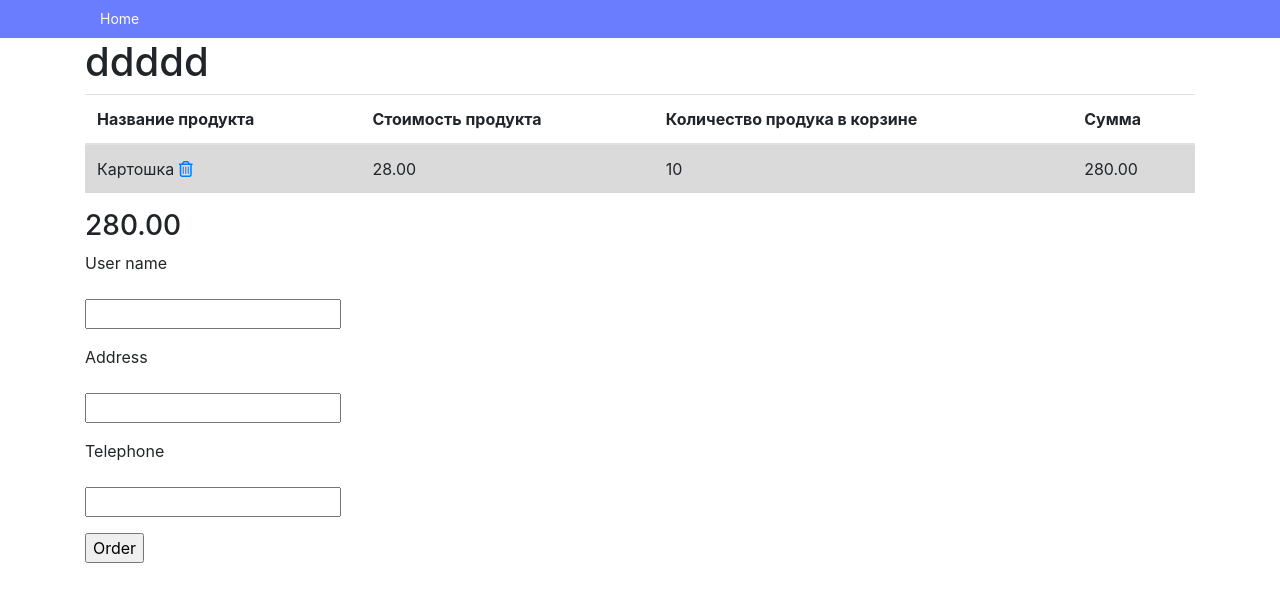
After one commit to insanboss/lab_48, a Django app: page /basket/ in a window 1280 px wide. The commit adds this page. Shown: the top 602 px of the page. Run offline with Django 3.2, Linux system fonts and the light colour scheme; data comes from the database, SQL or seed files in the repository; tables that the repository leaves empty hold one stand-in row (values such as "Sample post"); some libraries are stand-ins or nearby versions.

Commit message:
* Реализован сбор ответов

```diff
--- a/source/product_app/admin.py
+++ b/source/product_app/admin.py
@@ -1,6 +1,9 @@
 from django.contrib import admin
-from product_app.models import Product
+from product_app.models import Product, ProductOrder, Order
+
 # Register your models here.
 
 
 admin.site.register(Product)
+admin.site.register(ProductOrder)
+admin.site.register(Order)
--- a/source/product_app/forms.py
+++ b/source/product_app/forms.py
@@ -1,6 +1,6 @@
 from django import forms
 
-from product_app.models import Product
+from product_app.models import Product, Order
 
 
 class ProductForm(forms.ModelForm):
@@ -11,3 +11,10 @@ class ProductForm(forms.ModelForm):
 
 class SimpleSearchForm(forms.Form):
     search = forms.CharField(max_length=100, required=False, label="Найти")
+
+
+
+class User_data(forms.ModelForm):
+    class Meta:
+        model = Order
+        fields = ['user_name', 'address', 'telephone']
--- a/source/product_app/models.py
+++ b/source/product_app/models.py
@@ -1,13 +1,15 @@
 from django.db import models
 
 # Create your models here.
-category_choices = [('food', 'еда'), ('household_products', 'бытовые товары'), ('garden_staff', 'товары для огорода'), ('other', 'разное')]
+category_choices = [('food', 'еда'), ('household_products', 'бытовые товары'), ('garden_staff', 'товары для огорода'),
+                    ('other', 'разное')]
 
 
 class Product(models.Model):
     product = models.CharField(max_length=100, null=False, blank=False, verbose_name='Наименование товара')
     description = models.TextField(max_length=2000, null=True, blank=True, verbose_name='Описание товара')
-    categories = models.CharField(max_length=50, null=False, blank=False, choices=category_choices, default='other', verbose_name='категория')
+    categories = models.CharField(max_length=50, null=False, blank=False, choices=category_choices, default='other',
+                                  verbose_name='категория')
     remainder = models.PositiveIntegerField(verbose_name='остаток')
     cost = models.DecimalField(max_digits=7, decimal_places=2, verbose_name='стоимость')
 
@@ -16,4 +18,35 @@ class Product(models.Model):
 
 
 class Basket(models.Model):
-    quantity = models.PositiveIntegerField(verbose_name='количество продуктов в корзине')
+    product = models.ForeignKey("product_app.Product", on_delete=models.CASCADE, related_name='basket',
+                                verbose_name='продукт')
+    quantity = models.IntegerField(verbose_name='количество продуктов в корзине')
+
+    def get_total(self):
+        return self.quantity * self.product.cost
+
+    def __str__(self):
+        return "{}. {}".format(self.pk, self.quantity)
+
+
+class Order(models.Model):
+    user_name = models.CharField(max_length=100)
+    telephone = models.CharField(max_length=100)
+    address = models.CharField(max_length=100)
+    created_at = models.DateTimeField(auto_now_add=True)
+    product = models.ManyToManyField('product_app.Product', related_name='orders', through='product_app.ProductOrder',
+                                  through_fields=('order', 'product'))
+
+    def __str__(self):
+        return "{}. {}".format(self.created_at, self.user_name)
+
+
+class ProductOrder(models.Model):
+    product = models.ForeignKey("product_app.Product", on_delete=models.CASCADE, related_name='ProductOrder',
+                                verbose_name='продукт')
+    order = models.ForeignKey("product_app.Order", on_delete=models.CASCADE, related_name='OrderProduct',
+                                verbose_name='Заказ')
+    quantity = models.IntegerField(verbose_name='количество продуктов в заказе')
+
+    def __str__(self):
+        return "{}. {}".format(self.order, self.product)
--- /dev/null
+++ b/source/product_app/templates/basket/basket.html
@@ -0,0 +1,34 @@
+{% extends "base.html" %}
+{% block title %}Products in basket available{% endblock %}
+
+{% block content %}
+    <div>
+        <h1>ddddd</h1>
+        <table class="table">
+  <thead>
+  <tr>
+      <th colspan="2">Название продукта</th>
+    <th colspan="2">Стоимость продукта</th>
+    <th colspan="2">Количество продука в корзине</th>
+      <th colspan="2">Сумма</th>
+  </tr>
+  </thead>
+  <tbody>
+
+  {% for basket in baskets %}
+        <tr class="table-active">
+            <td colspan="2" class="table-active">{{ basket.product.product }} <a href="{% url 'remove_product' basket.pk %}"><i class="far fa-trash-alt"></i></a></td>
+            <td colspan="2" class="table-active">{{ basket.product.cost }}</td>
+            <td colspan="2" class="table-active">{{ basket.quantity }}</td>
+            <td colspan="2" class="table-active">{{ basket.get_total }}</td>
+        </tr>
+  {% endfor %}
+  </tbody>
+</table>
+    <h3>{{ total }}</h3>
+
+    <form method="post" action="{% url "make_order" %}">
+            {% include "partial/form.html" with button_text="Order" %}
+        </form>
+    </div>
+{% endblock %}
--- a/source/product_app/templates/products/index.html
+++ b/source/product_app/templates/products/index.html
@@ -1,6 +1,7 @@
 {% extends 'base.html' %}
 {% block menu %}
     <li><a href="{% url 'product_add' %}">Add Product</a></li>
+    <li><a href="{% url 'basket' %}">Basket</a></li>
 
 
 {% endblock %}
@@ -17,6 +18,7 @@
             <div class="guest_card card border-dark mb-5" style="max-width: 18rem;">
               <div class="card-header">
                   <span><a href="{% url 'product_view' product.pk %}">{{ product.product }}</a></span>
+                  <span><a href="{% url 'basket_add' product.pk %}"><i class="fas fa-shopping-basket"></i></a></span>
               </div>
               <div class="card-body text-dark">
                 <h5 class="card-title"></h5>
--- a/source/product_app/templates/products/product_update.html
+++ b/source/product_app/templates/products/product_update.html
@@ -1,7 +1,7 @@
 {% extends "base.html" %}
 {% block title %}Update product{% endblock %}
 {% block menu %}
-    <li><a href="{% url 'product_view' id %}">Back</a></li>
+    <li><a href="{% url 'product_view' product.id %}">Back</a></li>
 {% endblock %}
 {% block content %}
     <div>
--- a/source/product_app/templates/products/product_view.html
+++ b/source/product_app/templates/products/product_view.html
@@ -5,6 +5,8 @@
     <li><a href="{% url 'product_add' %}">Add Product</a></li>
     <li><a href="{% url 'product_update' product.id %}">Product update</a></li>
     <li><a href="{% url 'product_delete' product.id %}">Delete product</a></li>
+    <li><a href="{% url 'basket_add' product.pk %}">Add to basket</a></li>
+
 
 {% endblock menu %}
 
--- a/source/product_app/views/__init__.py
+++ b/source/product_app/views/__init__.py
@@ -1 +1,2 @@
 from product_app.views.products import *
+from product_app.views.basket import *
--- /dev/null
+++ b/source/product_app/views/basket.py
@@ -0,0 +1,64 @@
+from django.shortcuts import get_object_or_404, redirect
+from django.urls import reverse_lazy
+from django.views.generic import CreateView, ListView, DeleteView
+from django.views.generic.base import View
+
+from product_app.forms import User_data
+from product_app.models import Product, Basket, Order, ProductOrder
+
+
+class BasketAdd(View):
+
+    def get(self, request, *args, **kwargs):
+        product = get_object_or_404(Product, pk=self.kwargs.get('pk'))
+        if product.remainder > 0:
+            try:
+                basket = Basket.objects.get(product__pk=product.pk)
+                basket.quantity += 1
+                basket.save()
+            except Basket.DoesNotExist:
+                Basket.objects.create(product=product, quantity=1)
+            product.remainder -= 1
+            product.save()
+        return redirect('index')
+
+
+class BasketProducts(ListView):
+    model = Basket
+    template_name = 'basket/basket.html'
+    context_object_name = 'baskets'
+
+    def get_context_data(self, *, object_list=None, **kwargs):
+        context = super().get_context_data(object_list=object_list, **kwargs)
+        print(context)
+        total = 0
+        for basket in Basket.objects.all():
+            total += basket.get_total()
+        context['total'] = total
+        context['form'] = User_data()
+        print(context)
+        return context
+
+
+class RemoveProduct(DeleteView):
+    model = Basket
+    success_url = reverse_lazy('basket')
+
+    def get(self, request, *args, **kwargs):
+        product = self.get_object().product
+        product.remainder += self.get_object().quantity
+        product.save()
+        return super().delete(request)
+
+
+class MakeOrder(CreateView):
+    model = Order
+    form_class = User_data
+    success_url = reverse_lazy('basket')
+
+    def form_valid(self, form):
+        order = form.save()
+        for basket in Basket.objects.all():
+            ProductOrder.objects.create(order=order, product=basket.product, quantity=basket.quantity)
+            basket.delete()
+        return super(MakeOrder, self).form_valid(form)
--- a/source/product_app/views/products.py
+++ b/source/product_app/views/products.py
@@ -46,7 +46,7 @@ class IndexProducts(ListView):
         if self.search_value:
             query = Q(product__icontains=self.search_value) | Q(description__icontains=self.search_value)
             queryset = queryset.filter(query)
-        return queryset
+        return queryset.order_by('product', 'categories').exclude(remainder=0)
 
 
 class ProductView(DetailView):
--- a/source/shop_app/urls.py
+++ b/source/shop_app/urls.py
@@ -21,6 +21,10 @@ from product_app.views import (
     ProductCreate,
     ProductUpdate,
     ProductDelete,
+    BasketAdd,
+    BasketProducts,
+    RemoveProduct,
+    MakeOrder,
 )
 
 urlpatterns = [
@@ -30,4 +34,8 @@ urlpatterns = [
     path('product/add/', ProductCreate.as_view(), name='product_add'),
     path('product/<int:pk>/update/', ProductUpdate.as_view(), name='product_update'),
     path('product/<int:pk>/delete/', ProductDelete.as_view(), name='product_delete'),
+    path('basket/<int:pk>/add/', BasketAdd.as_view(), name='basket_add'),
+    path('basket/', BasketProducts.as_view(), name='basket'),
+    path('basket/<int:pk>/remove/', RemoveProduct.as_view(), name='remove_product'),
+    path('basket/order/', MakeOrder.as_view(), name='make_order'),
 ]
```
Also changed, not shown: source/product_app/migrations/0002_basket.py (added), source/product_app/migrations/0003_auto_20210405_1418.py (added).
